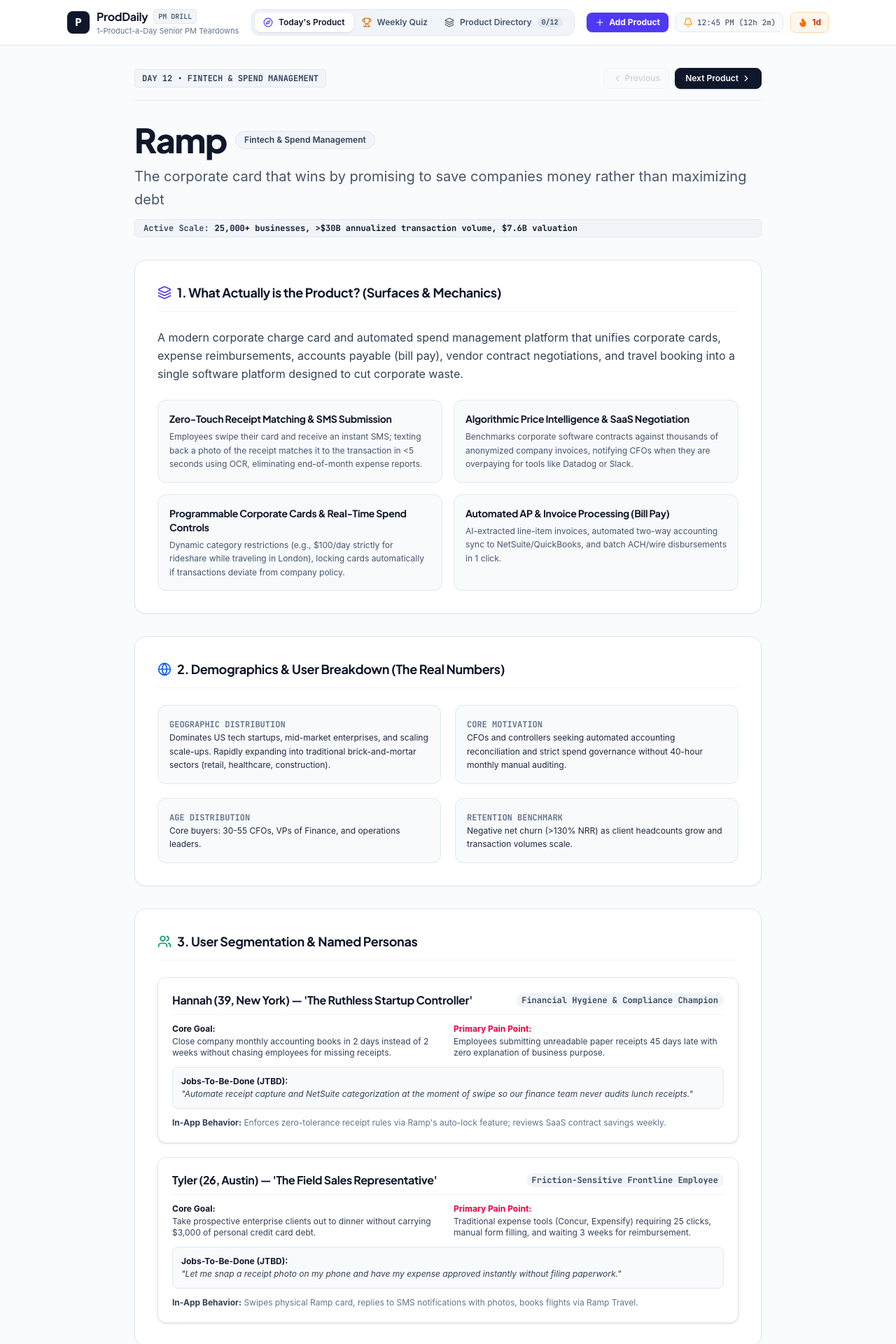
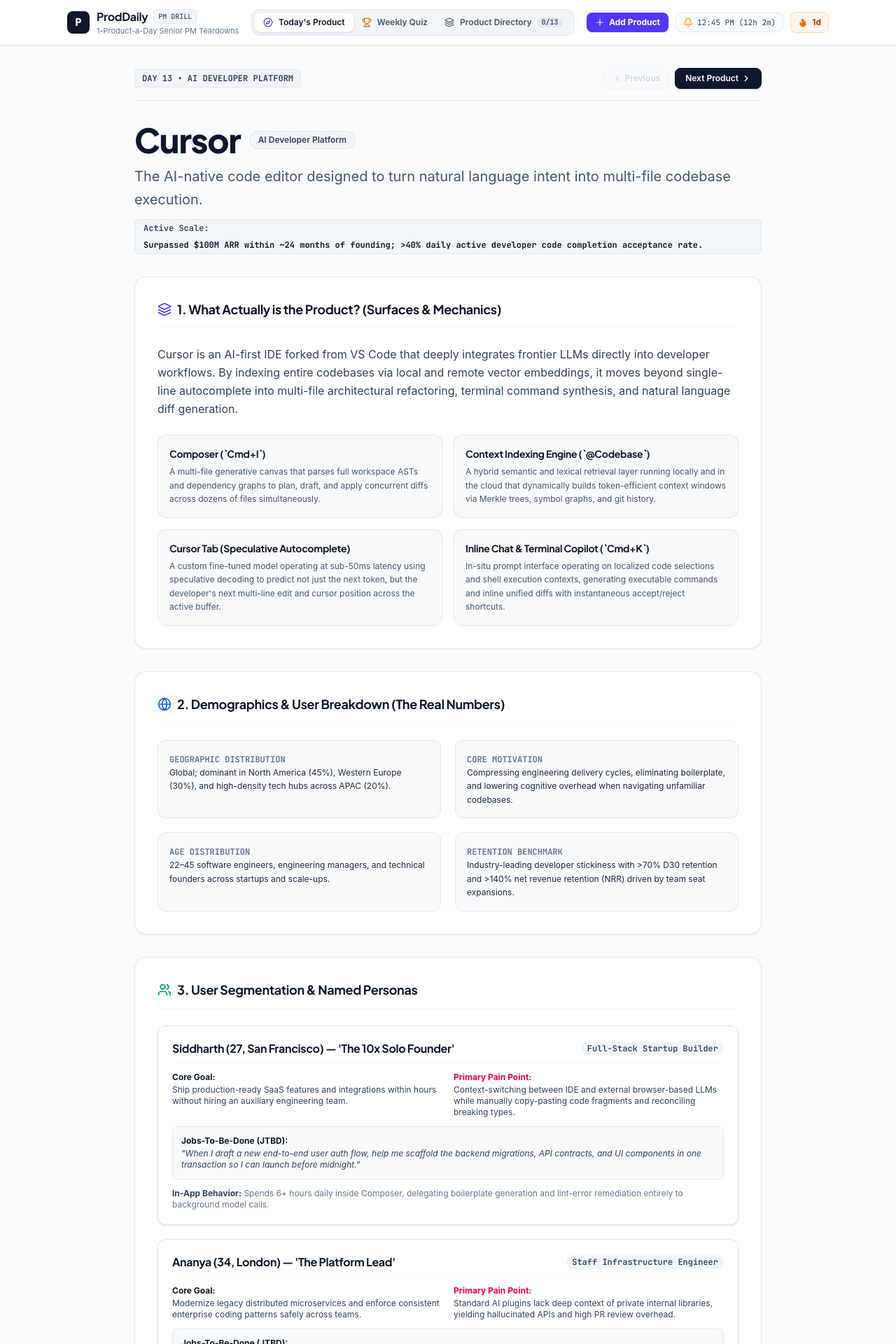
Before and after one commit to tarbiyatj-lab/proddaily, a React (Vite) app: page / in a window 1280 px wide. Shown: the top 1920 px of the page at 70% size. Built offline with nearby package versions, Linux system fonts and the light colour scheme; no server answers.

Commit message:
feat(daily): auto-publish today's PM product teardown

```diff
--- a/src/data/products.js
+++ b/src/data/products.js
@@ -13,6 +13,81 @@ export function getCurriculumDay() {
 }
 
 export const ALL_CURRICULUM_PRODUCTS = [
+  // ========================================================
+  // DAY 13 (2026-11-21): CURSOR
+  // ========================================================
+  {
+    "id": "cursor",
+    "week": 3,
+    "day": 13,
+    "releaseDate": "2026-11-21",
+    "name": "Cursor",
+    "category": "AI Developer Platform",
+    "badgeColor": "bg-blue-100 text-blue-800 border-blue-300",
+    "iconColor": "text-blue-600",
+    "tagline": "The AI-native code editor designed to turn natural language intent into multi-file codebase execution.",
+    "heroMetric": "Surpassed $100M ARR within ~24 months of founding; >40% daily active developer code completion acceptance rate.",
+    "whatIsTheProduct": {
+      "summary": "Cursor is an AI-first IDE forked from VS Code that deeply integrates frontier LLMs directly into developer workflows. By indexing entire codebases via local and remote vector embeddings, it moves beyond single-line autocomplete into multi-file architectural refactoring, terminal command synthesis, and natural language diff generation.",
+      "coreSurfaces": [
+        {
+          "name": "Composer (`Cmd+I`)",
+          "detail": "A multi-file generative canvas that parses full workspace ASTs and dependency graphs to plan, draft, and apply concurrent diffs across dozens of files simultaneously."
+        },
+        {
+          "name": "Context Indexing Engine (`@Codebase`)",
+          "detail": "A hybrid semantic and lexical retrieval layer running locally and in the cloud that dynamically builds token-efficient context windows via Merkle trees, symbol graphs, and git history."
+        },
+        {
+          "name": "Cursor Tab (Speculative Autocomplete)",
+          "detail": "A custom fine-tuned model operating at sub-50ms latency using speculative decoding to predict not just the next token, but the developer's next multi-line edit and cursor position across the active buffer."
+        },
+        {
+          "name": "Inline Chat & Terminal Copilot (`Cmd+K`)",
+          "detail": "In-situ prompt interface operating on localized code selections and shell execution contexts, generating executable commands and inline unified diffs with instantaneous accept/reject shortcuts."
+        }
+      ]
+    },
+    "demographics": {
+      "geography": "Global; dominant in North America (45%), Western Europe (30%), and high-density tech hubs across APAC (20%).",
+      "motivation": "Compressing engineering delivery cycles, eliminating boilerplate, and lowering cognitive overhead when navigating unfamiliar codebases.",
+      "ageDistribution": "22–45 software engineers, engineering managers, and technical founders across startups and scale-ups.",
+      "retentionBenchmark": "Industry-leading developer stickiness with >70% D30 retention and >140% net revenue retention (NRR) driven by team seat expansions."
+    },
+    "personas": [
+      {
+        "name": "Siddharth (27, San Francisco) — 'The 10x Solo Founder'",
+        "archetype": "Full-Stack Startup Builder",
+        "goal": "Ship production-ready SaaS features and integrations within hours without hiring an auxiliary engineering team.",
+        "painPoint": "Context-switching between IDE and external browser-based LLMs while manually copy-pasting code fragments and reconciling breaking types.",
+        "jtbd": "When I draft a new end-to-end user auth flow, help me scaffold the backend migrations, API contracts, and UI components in one transaction so I can launch before midnight.",
+        "behavior": "Spends 6+ hours daily inside Composer, delegating boilerplate generation and lint-error remediation entirely to background model calls."
+      },
+      {
+        "name": "Ananya (34, London) — 'The Platform Lead'",
+        "archetype": "Staff Infrastructure Engineer",
+        "goal": "Modernize legacy distributed microservices and enforce consistent enterprise coding patterns safely across teams.",
+        "painPoint": "Standard AI plugins lack deep context of private internal libraries, yielding hallucinated APIs and high PR review overhead.",
+        "jtbd": "When my engineers refactor internal gRPC interfaces, give them workspace-aware completions so we maintain zero schema drift and minimize regressions.",
+        "behavior": "Audits team usage telemetry, configures workspace `.cursorrules`, and monitors repo index health across 50+ enterprise repositories."
+      }
+    ],
+    "nuances": [
+      {
+        "title": "The VS Code Fork Wedge & Zero-Switching Cost Moat",
+        "insight": "By hard-forking VS Code rather than building an extension, Cursor bypassed the extension API limits on intercepting core text-buffer state and custom UI layouts. This enabled low-latency speculative edits and seamless migration of existing keybindings, themes, and extensions, creating an instant onboarding ramp with zero switching friction."
+      },
+      {
+        "title": "Model-Agnostic Context Engineering as the True Moat",
+        "insight": "Cursor does not rely on proprietary foundation models; its defensibility lies in proprietary context curation (RAG, AST parsing, symbol indexing, and active window heuristic management). As frontier labs race to zero on token costs, Cursor's margins expand while its proprietary retrieval layer continues to make raw model outputs significantly more accurate than native chat interfaces."
+      }
+    ],
+    "critiqueAnd10x": {
+      "proposal": "Autonomous Background PR Verification & Shadow CI: Transform Cursor from an active editor into an asynchronous agent that monitors CI failures, spins up ephemeral sandbox branches, reproduces failing tests, and submits complete fix PRs with zero active human steering.",
+      "tradeoffs": "Massive increase in background inference compute cost, enterprise security friction around granting write-access and execution tokens to unmonitored sandboxes, and developer mistrust from potential hallucinated regressions in core business logic."
+    },
+    "interviewCheatSheet": "Cursor proves that owning the presentation layer and system telemetry beats building standalone foundation models. Its moat is rooted in low-latency context ingestion and proprietary speculative decoding UX that extensions cannot technically replicate. Long-term defensibility requires moving from editor-assist into end-to-end asynchronous developer operations before hyperscalers replicate the workspace-native orchestration layer."
+  },
   // ========================================================
   // DAY 6 (TODAY - NOV 9): FIGMA
   // ========================================================
```
